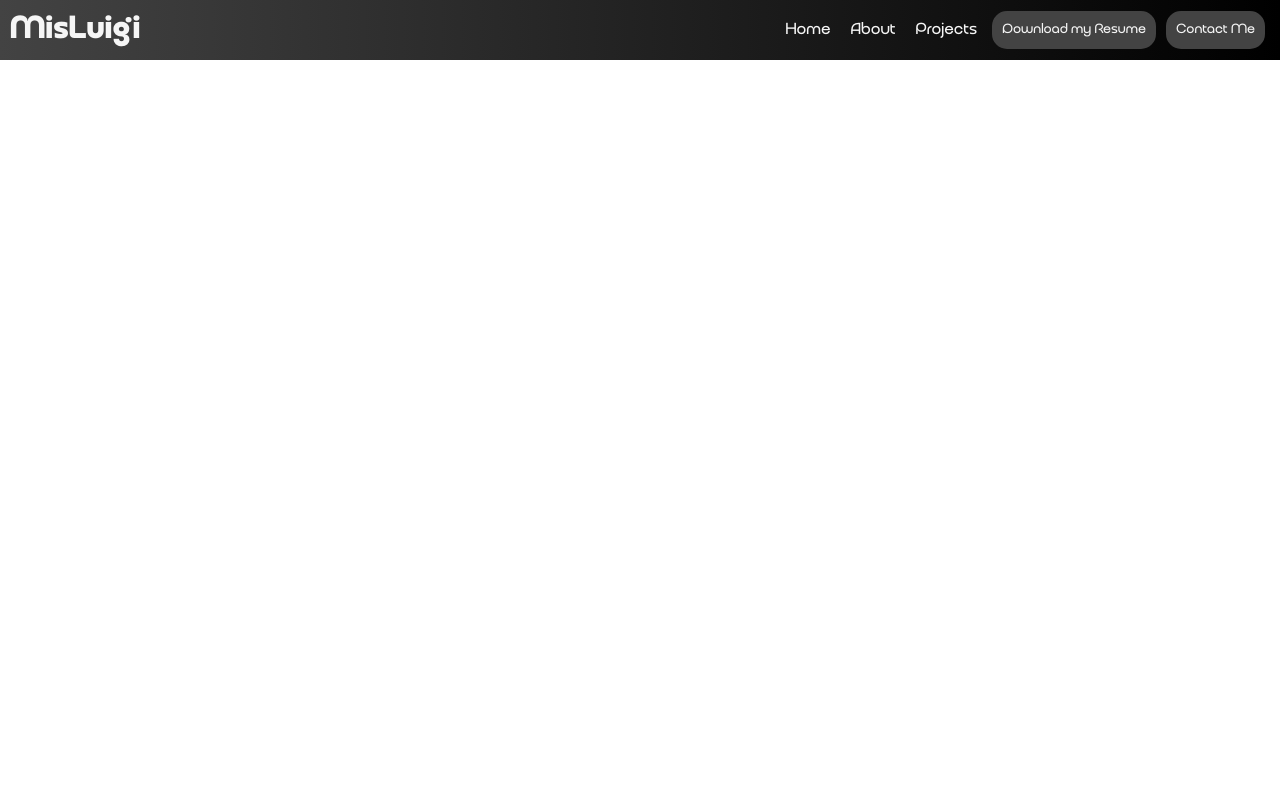
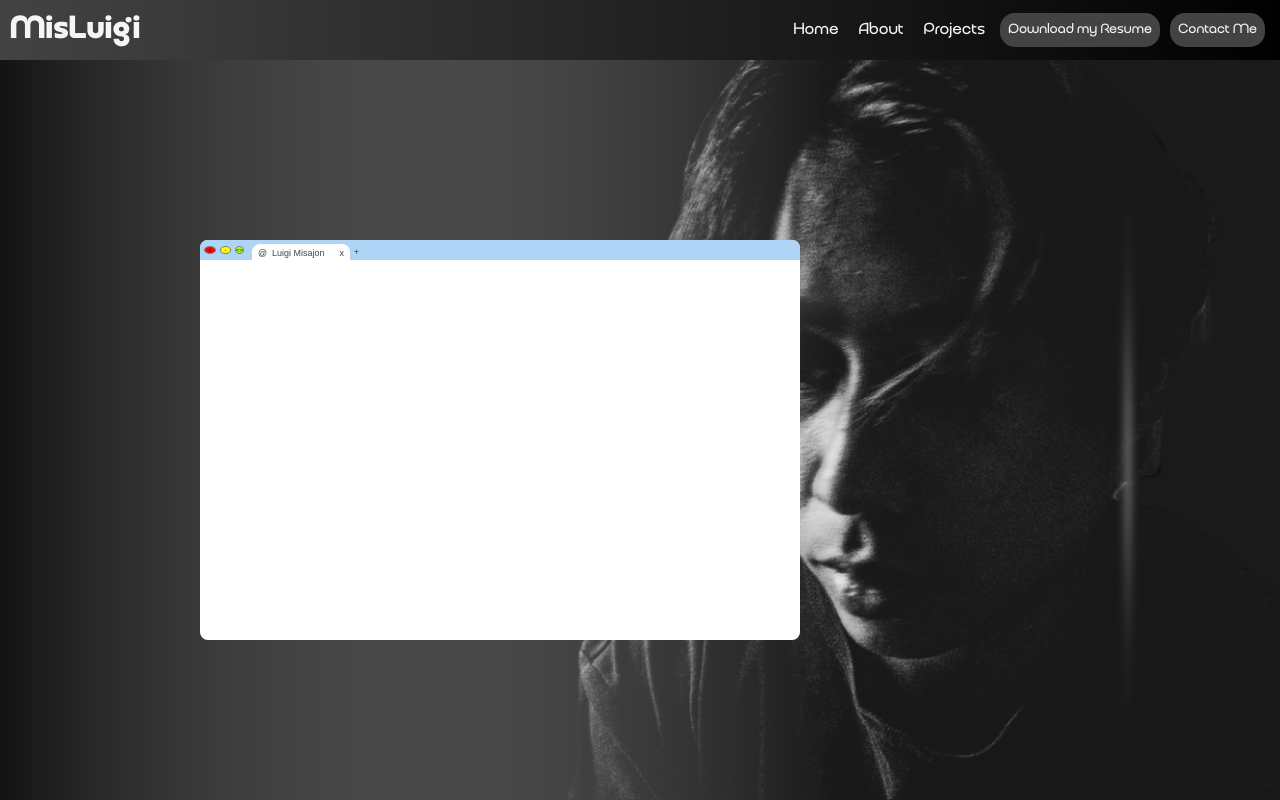
Before and after one commit to misLuigi/Luigi-Misajon, a plain HTML site: page index.html in a window 1280 px wide. Drawn offline with Linux system fonts and the light colour scheme.

Commit message:
Added images file, background image on the hero section, and added the windows tab thing.

```diff
--- a/index.html
+++ b/index.html
@@ -14,18 +14,28 @@
         <h1>MisLuigi</h1>
       </div>
       <ul class="navigation-links">
-        <li>Home</li>
-        <li>About</li>
-        <li>Projects</li>
+        <li class="nav-links">Home</li>
+        <li class="nav-links">About</li>
+        <li class="nav-links">Projects</li>
         <button class="resume-btn">Download my Resume</button>
         <button class="contact-me-btn">Contact Me</button>
       </ul>
     </nav>
   </header>
 
-<!--Body section-->
-  <section class="body-container">
-    <div class="name-and-title">
+<!--Hero section-->
+  <section class="hero-container">
+
+    <div class="mac-tab">
+      <div class="mac-tab-container">
+        <ul class="tab-btn">
+          <li class="close tab-btn">x</li>
+          <li class="min tab-btn">-</li>
+          <li class="full tab-btn"><></li>
+        </ul>
+        <p class="website-tab open-tab"><span class="fav-icon-spn">@</span>Luigi Misajon<span class="close-icon-spn">x</span></p>
+        <p class="new-tab open-tab">+</p>
+      </div>
 
     </div>
   </section>
--- a/style.css
+++ b/style.css
@@ -1,4 +1,5 @@
 
+/* Navigation Section Style */
 @font-face {
   font-family: "MyLogoFont";
   src: url("./fonts/QurovaDEMO-Bold-BF67a5c637eed62.otf");
@@ -24,6 +25,8 @@ h1 {
   font-family: 'MyNavLinkFont';
   padding: 10px;
   margin: 0;
+  position: fixed;
+  width: 100%;
   background: #000000;  /* fallback for old browsers */
   background: -webkit-linear-gradient(to right, #434343, #000000);  /* Chrome 10-25, Safari 5.1-6 */
   background: linear-gradient(to right, #434343, #000000); /* W3C, IE 10+/ Edge, Firefox 16+, Chrome 26+, Opera 12+, Safari 7+ */
@@ -38,13 +41,13 @@ h1 {
 
 .navigation-links {
   display: flex;
-  justify-content: space-around;
+  justify-content: space-between;
   align-items: center;
   font-size: 1em;
-  margin: 0;
+  margin: 0 20px;
 }
 
-li {
+.nav-links {
   list-style: none;
   padding: 0 10px;
 }
@@ -55,8 +58,102 @@ li {
   padding: 8px;
   color: whitesmoke;
   background-color: #434343;
-  border: 2px solid #434343;
+  border: none;
   border-radius: 15px;
   line-height: 18px;
-  letter-spacing: -2%;
 }
+
+/* Hero Section Style */
+    /* Button Tab */
+.hero-container {
+  height: 100vh;
+  font-family: sans-serif;
+  background-image: url('./images/website\ Background\ Cover.png');
+  background-position:center;
+  background-repeat: no-repeat;
+  background-size: cover;
+  background-position-x: center;
+}
+
+.mac-tab {
+  width: 600px;
+  height: 400px;
+  background-color: white;
+  border-radius: 8px;
+  position: relative;
+  top: 30%;
+  left: 200px;
+}
+
+.mac-tab-container {
+  display: flex;
+  justify-content: start;
+  background-color: rgb(174, 213, 246);
+  border-top-left-radius: 8px;
+  border-top-right-radius: 8px;
+  margin: 0;
+  padding: 0;
+}
+
+.tab-btn {
+  display: flex;
+  justify-content: start;
+  margin: 3px 2px;
+  padding: 0;
+  font-size: 0.56em;
+  cursor: pointer;
+}
+
+.close {
+  background-color: red;
+  padding: 0 3.5px;
+  border: 0.5px solid gray;
+  border-radius: 50%;
+}
+
+.min {
+  background-color: yellow;
+  padding: 0 3.5px;
+  border: 1px solid gray ;
+  border-radius: 50%;
+}
+
+.full {
+  background-color: greenyellow;
+  border: 1px solid gray ;
+  padding: 0;
+  border-radius: 50%;
+}
+
+/* Open Tab */
+
+.open-tab {
+  margin: 4px 0 0 4px;
+  padding: 0;
+  font-size: 0.56em;
+  align-content: center;
+
+}
+
+.website-tab {
+  border-top: 0.3px solid #ffff;
+  border-right: 0.3px solid #ffff;
+  border-left: 0.3px solid #ffff;
+  border-top-right-radius: 8px;
+  border-top-left-radius: 8px;
+  background-color: white;
+  color: #434343;
+}
+
+.close-icon-spn {
+  margin-left: 10px;
+  padding: 5px;
+}
+
+.fav-icon-spn {
+  padding: 5px;
+}
+
+.new-tab {
+  color: #434343;
+}
```
Also changed, not shown: images/website Background Cover.png (added).
